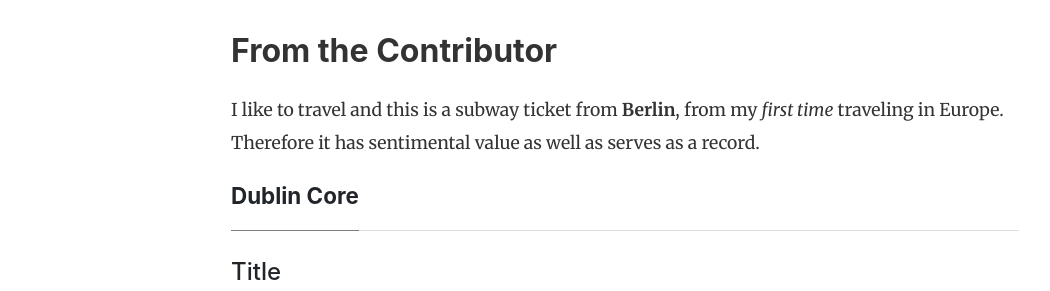
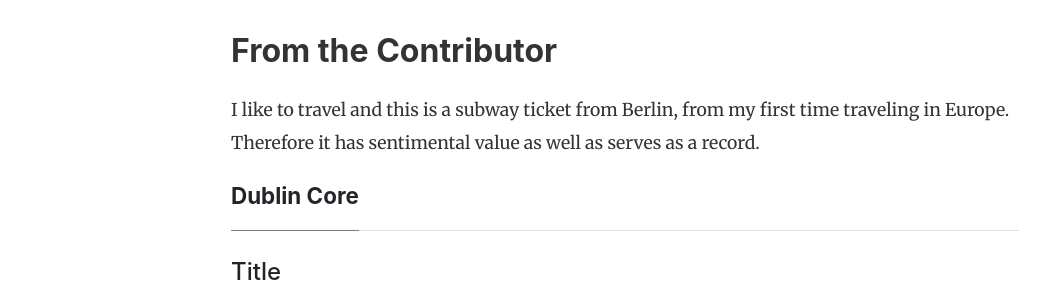
Before and after one commit to H301HistoryHarvest/H301HistoryHarvest, a Jekyll site: the page built from _items/2019-10-01-008.md, in a window 1280 px wide and 900 px high. Shown: the part 448-739 px from the top of the window, without its empty margins (54-1104 px from the left). Built offline with Jekyll 4.4.1, drawn with Linux system fonts in a browser that asks for light colours; nearby versions of some CDN libraries; comment, search, counter and statistics services are not loaded.

Commit message:
Update 2019-10-01-008.md

```diff
--- a/_items/2019-10-01-008.md
+++ b/_items/2019-10-01-008.md
@@ -20,4 +20,4 @@ This is a ticket stub.
 
 ## From the Contributor
 
-I like to travel and this is a subway ticket from **Berlin**, from my *first time* traveling in Europe.	Therefore it has sentimental value as well as serves as a record.
+I like to travel and this is a subway ticket from Berlin, from my first time traveling in Europe.	Therefore it has sentimental value as well as serves as a record.
```
